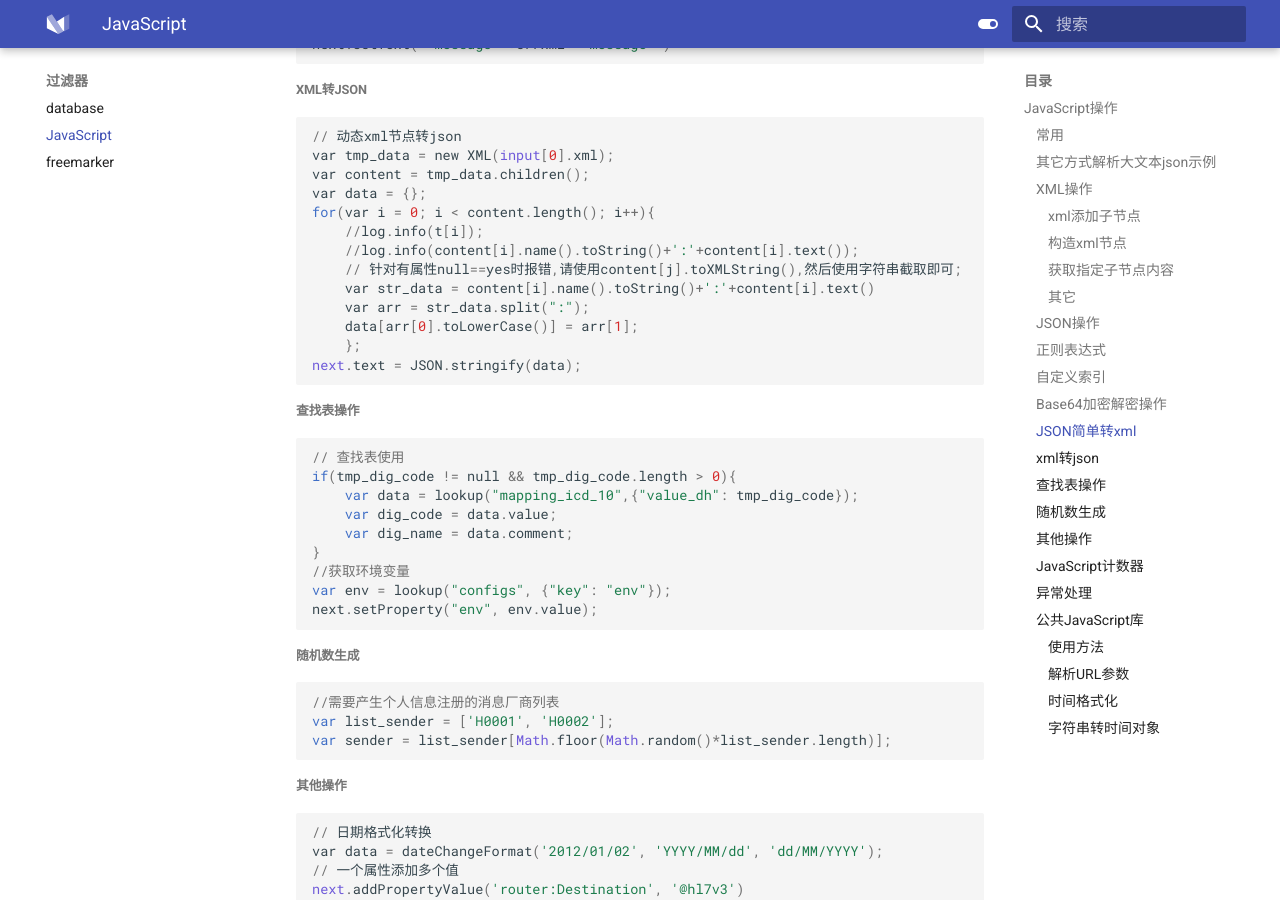
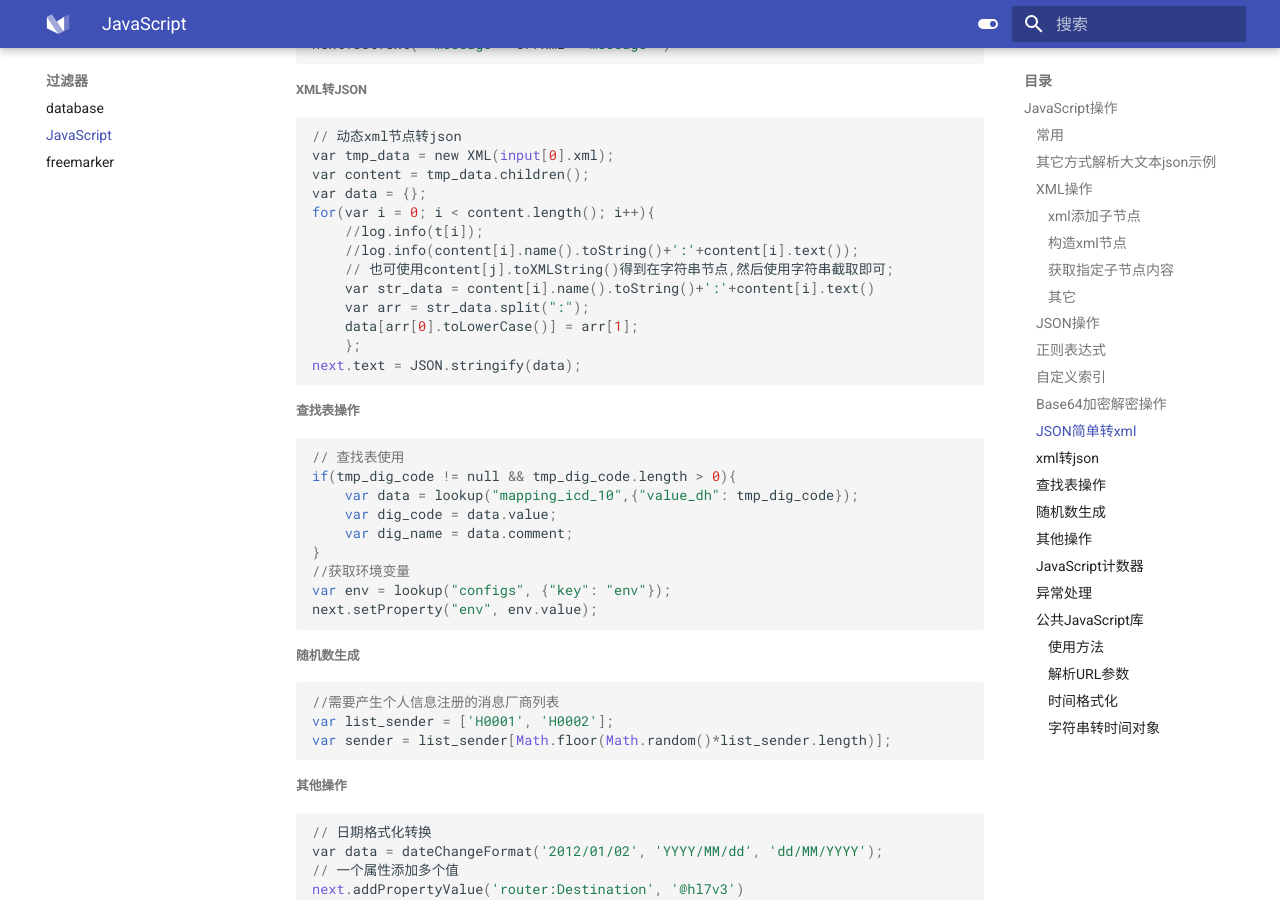
Before and after one commit to liaozhimingandy/demo, an MkDocs documentation site: the page built from docs/filter/JavaScript.md, in a window 1280 px wide and 900 px high, scrolled down 4788 px. Built offline with MkDocs 1.6.1 and Material for MkDocs 9.7.7, drawn with Linux system fonts in a browser that asks for light colours.

Commit message:
微调整

```diff
--- a/docs/filter/JavaScript.md
+++ b/docs/filter/JavaScript.md
@@ -257,7 +257,7 @@ var data = {};
 for(var i = 0; i < content.length(); i++){
 	//log.info(t[i]);
 	//log.info(content[i].name().toString()+':'+content[i].text());
-    // 针对有属性null==yes时报错,请使用content[j].toXMLString(),然后使用字符串截取即可;
+    // 也可使用content[j].toXMLString()得到在字符串节点,然后使用字符串截取即可;
 	var str_data = content[i].name().toString()+':'+content[i].text()
 	var arr = str_data.split(":");
 	data[arr[0].toLowerCase()] = arr[1];
```
